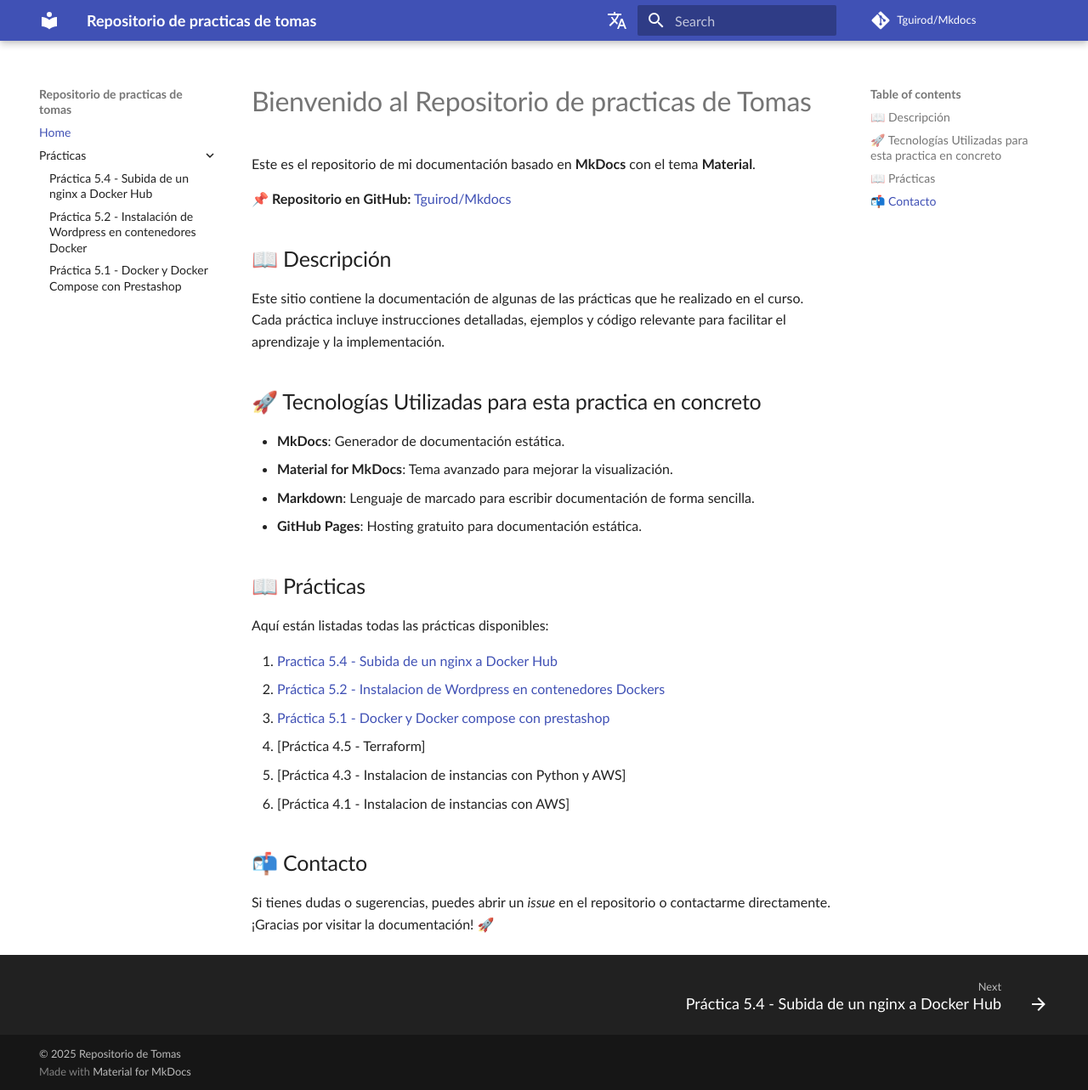
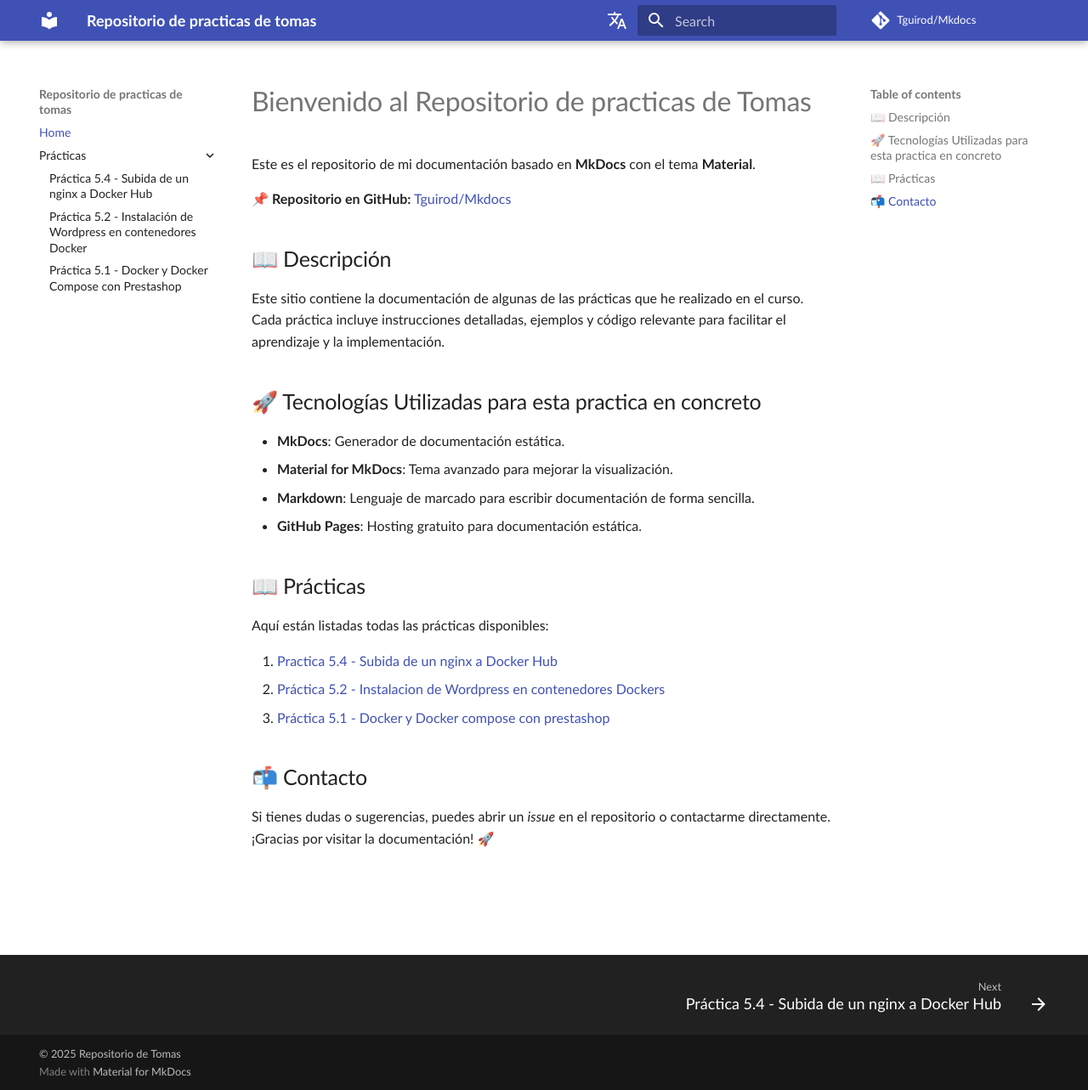
Before and after one commit to Tguirod/Mkdocs, an MkDocs documentation site: the page built from docs/index.md, in a window 1280 px wide and 1283 px high. Shown: the whole window at 85% size. Built offline with MkDocs 1.6.1 and Material for MkDocs 9.7.7, drawn with Linux system fonts in a browser that asks for light colours; some web fonts are replaced; comment, search, counter and statistics services are not loaded.

Commit message:
Update index.md

```diff
--- a/docs/index.md
+++ b/docs/index.md
@@ -19,9 +19,6 @@
 1. [Practica 5.4 - Subida de un nginx a Docker Hub](practica1.md)
 2. [Práctica 5.2 - Instalacion de Wordpress en contenedores Dockers](practica2.md)
 3. [Práctica 5.1 - Docker y Docker compose con prestashop](practica3.md)
-4. [Práctica 4.5 - Terraform]
-5. [Práctica 4.3 - Instalacion de instancias con Python y AWS]
-6. [Práctica 4.1 - Instalacion de instancias con AWS]
 
 ## 📬 Contacto
 Si tienes dudas o sugerencias, puedes abrir un *issue* en el repositorio o contactarme directamente. ¡Gracias por visitar la documentación! 🚀
```
